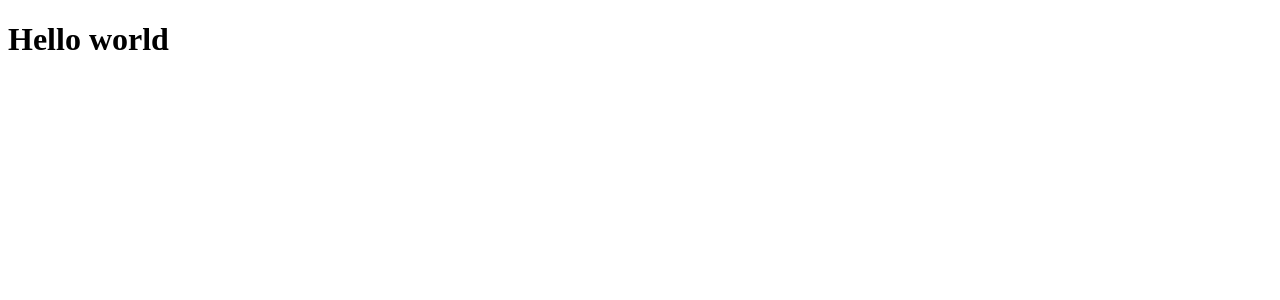
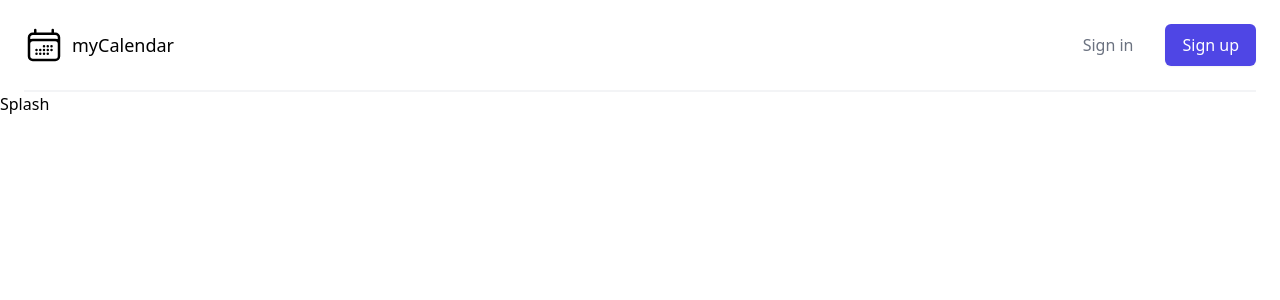
Before and after one commit to LeonsChub/Hackaton, a React (Vite) app: page / in a window 1280 px wide. Shown: the top 300 px of the page. Built offline with nearby package versions, Linux system fonts and the light colour scheme.

Commit message:
added NavBar

```diff
--- /dev/null
+++ b/postcss.config.cjs
@@ -0,0 +1,6 @@
+module.exports = {
+  plugins: {
+    tailwindcss: {},
+    autoprefixer: {},
+  },
+}
--- a/src/App.jsx
+++ b/src/App.jsx
@@ -1,8 +1,20 @@
+import {BrowserRouter, Routes, Route} from 'react-router-dom'
+import Header from './componets/Header'
+
 function App() {
 
   return (
     <div className="App">
-        <h1>Hello world</h1>
+      <BrowserRouter>
+        <Header></Header>
+
+        <Routes>
+          <Route path='/' element={<h1>Splash</h1>}/>
+          <Route path='/calendar' element={<h1>Calendar</h1>}/>
+        </Routes>
+
+
+      </BrowserRouter>
     </div>
   )
 }
--- /dev/null
+++ b/src/componets/Header.jsx
@@ -0,0 +1,52 @@
+import { Fragment } from 'react'
+import { Popover, Transition } from '@headlessui/react'
+import {
+  ArrowPathIcon,
+  Bars3Icon,
+  BookmarkSquareIcon,
+  CalendarIcon,
+  ChartBarIcon,
+  CursorArrowRaysIcon,
+  LifebuoyIcon,
+  PhoneIcon,
+  PlayIcon,
+  ShieldCheckIcon,
+  Squares2X2Icon,
+  XMarkIcon,
+} from '@heroicons/react/24/outline'
+import { ChevronDownIcon } from '@heroicons/react/20/solid'
+
+function classNames(...classes) {
+  return classes.filter(Boolean).join(' ')
+}
+
+export default function Example() {
+  return (
+    <Popover className="relative bg-white">
+      <div className="mx-auto max-w-7xl px-4 sm:px-6">
+        <div className="flex items-center justify-between border-b-2 border-gray-100 py-6 md:justify-start md:space-x-10">
+          <div className="flex justify-start lg:w-0 lg:flex-1">
+            <a href="#" className='flex items-center'>
+              <svg xmlns="http://www.w3.org/2000/svg" fill="none" viewBox="0 0 24 24" strokeWidth={1.5} stroke="currentColor" className="w-10 h-10">
+                <path strokeLinecap="round" strokeLinejoin="round" d="M6.75 3v2.25M17.25 3v2.25M3 18.75V7.5a2.25 2.25 0 012.25-2.25h13.5A2.25 2.25 0 0121 7.5v11.25m-18 0A2.25 2.25 0 005.25 21h13.5A2.25 2.25 0 0021 18.75m-18 0v-7.5A2.25 2.25 0 015.25 9h13.5A2.25 2.25 0 0121 11.25v7.5m-9-6h.008v.008H12v-.008zM12 15h.008v.008H12V15zm0 2.25h.008v.008H12v-.008zM9.75 15h.008v.008H9.75V15zm0 2.25h.008v.008H9.75v-.008zM7.5 15h.008v.008H7.5V15zm0 2.25h.008v.008H7.5v-.008zm6.75-4.5h.008v.008h-.008v-.008zm0 2.25h.008v.008h-.008V15zm0 2.25h.008v.008h-.008v-.008zm2.25-4.5h.008v.008H16.5v-.008zm0 2.25h.008v.008H16.5V15z" />
+              </svg>
+
+              <h1 className='ml-2 text-lg font-medium'>myCalendar</h1>
+            </a>
+          </div>
+          <div className="items-center justify-end md:flex md:flex-1 lg:w-0">
+            <a href="#" className="whitespace-nowrap text-base font-medium text-gray-500 hover:text-gray-900">
+              Sign in
+            </a>
+            <a
+              href="#"
+              className="ml-8 inline-flex items-center justify-center whitespace-nowrap rounded-md border border-transparent bg-indigo-600 px-4 py-2 text-base font-medium text-white shadow-sm hover:bg-indigo-700"
+            >
+              Sign up
+            </a>
+          </div>
+        </div>
+      </div>
+    </Popover>
+  )
+}
--- a/src/main.jsx
+++ b/src/main.jsx
@@ -1,6 +1,7 @@
 import React from 'react'
 import ReactDOM from 'react-dom/client'
 import App from './App'
+import './style.css'
 
 ReactDOM.createRoot(document.getElementById('root')).render(
   <React.StrictMode>
--- /dev/null
+++ b/src/style.css
@@ -0,0 +1,3 @@
+@tailwind base;
+@tailwind components;
+@tailwind utilities;
--- /dev/null
+++ b/tailwind.config.cjs
@@ -0,0 +1,11 @@
+/** @type {import('tailwindcss').Config} */
+module.exports = {
+  content: [
+    "./index.html",
+    "./src/**/*.{js,ts,jsx,tsx}",
+  ],
+  theme: {
+    extend: {},
+  },
+  plugins: [],
+}
```
Also changed, not shown: package.json (+7 -1 lines), src/componets/Footer.jsx (added), 1 other file (tests, documents, lock files or other folders).
